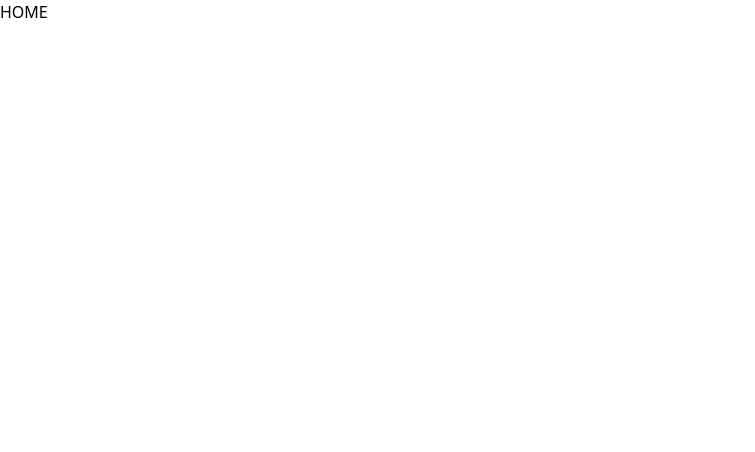
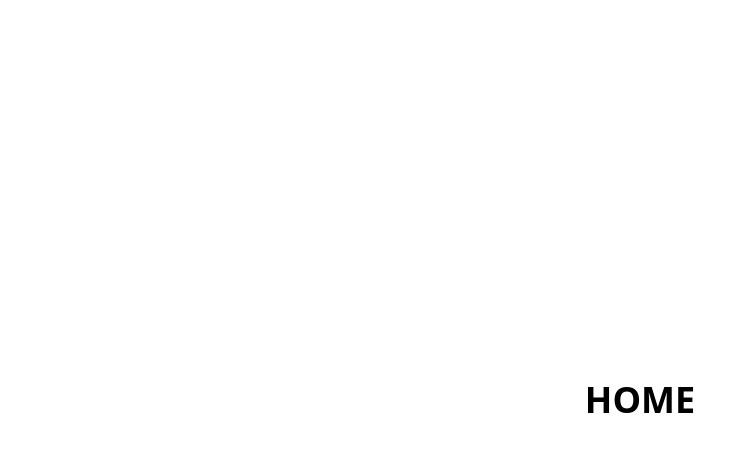
Before and after one commit to Jax-Danger/React-Typescript-Fivem, a React (Vite) app in the folder web/: page / in a window 1280 px wide. Shown: the top 452 px of the page, without its empty margins (0-755 px from the left). Built offline with nearby package versions, Linux system fonts and the light colour scheme.

Commit message:
make it easier

```diff
--- a/web/src/containers/App.tsx
+++ b/web/src/containers/App.tsx
@@ -1,10 +1,7 @@
 import React from "react";
 import { debugData } from "../utils/debugData";
-import { useNavigationState } from "../atoms/navigationAtom";
 import Home from "./Home";
 
-// This will set the NUI to visible if we are
-// developing in browser
 debugData([
 	{
 		action: "setVisible",
@@ -13,16 +10,11 @@
 ]);
 
 const App: React.FC = () => {
-	const [navigationState, setNavigationState] = useNavigationState();
-
-	const renderPage = React.useCallback(() => {
-		switch (navigationState.path) {
-		default:
-			return <Home />;
-		}
-	}, [navigationState]);
-
-	return <div className="flex flex-col min-h-screen">{renderPage()}</div>;
+	return (
+		<div className="flex flex-col min-h-screen">
+			<Home />
+		</div>
+	);
 };
 
 export default App;
--- a/web/src/containers/Home.tsx
+++ b/web/src/containers/Home.tsx
@@ -1,7 +1,11 @@
 import React from "react";
 
 const Home = () => {
-	return <div>HOME</div>;
+	return (
+		<div className="flex items-center justify-center min-h-screen">
+			<div className="text-4xl font-bold text-center">HOME</div>
+		</div>
+	);
 };
 
 export default Home;
```
